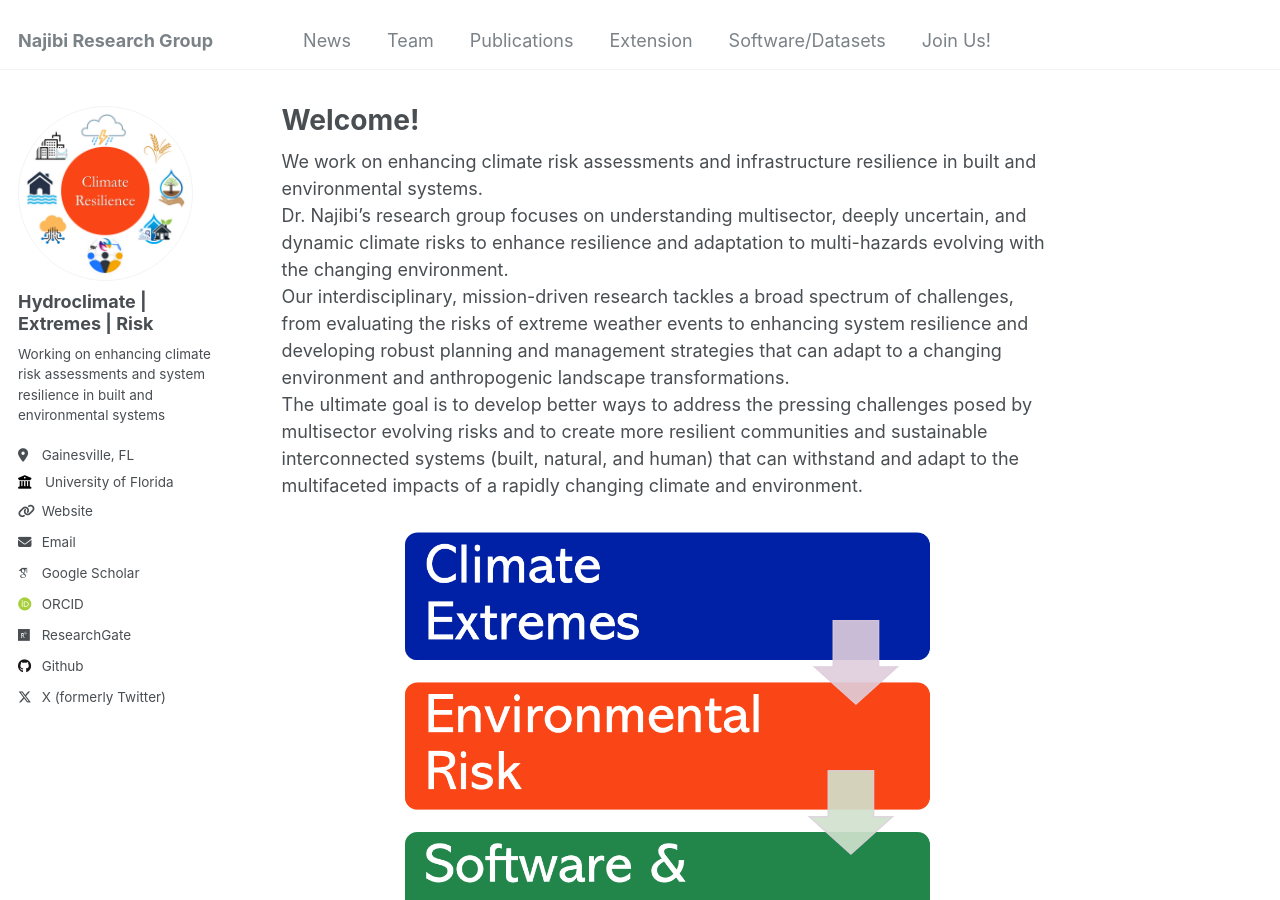
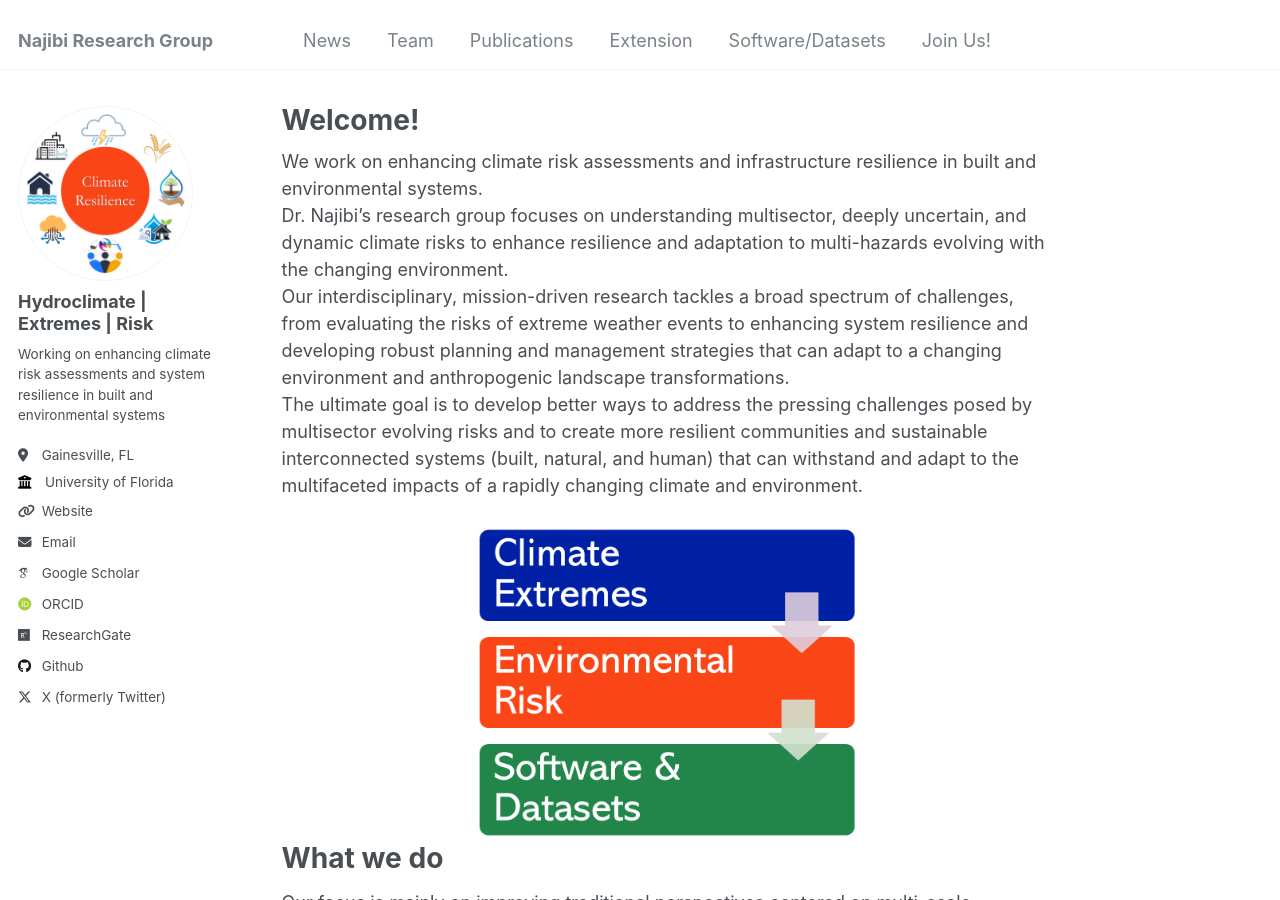
Before and after one commit to nassernajibi/lab, a Jekyll site: the page built from _pages/about.md, in a window 1280 px wide and 900 px high. Built offline with Jekyll 4.4.1, drawn with Linux system fonts in a browser that asks for light colours; some web fonts are replaced.

Commit message:
Updated about.md

```diff
--- a/_pages/about.md
+++ b/_pages/about.md
@@ -13,7 +13,7 @@ Our interdisciplinary, mission-driven research tackles a broad spectrum of chall
 The ultimate goal is to develop better ways to address the pressing challenges posed by multisector evolving risks and to create more resilient communities and sustainable interconnected systems (built, natural, and human) that can withstand and adapt to the multifaceted impacts of a rapidly changing climate and environment.
 
 <div style="text-align: center;">
-  <img src="images/lab_graphical_abstract_2.png" alt="Graphical Abstract" width="70%" />
+  <img src="images/lab_graphical_abstract_2.png" alt="Graphical Abstract" width="50%" />
 </div>
 
 
```
